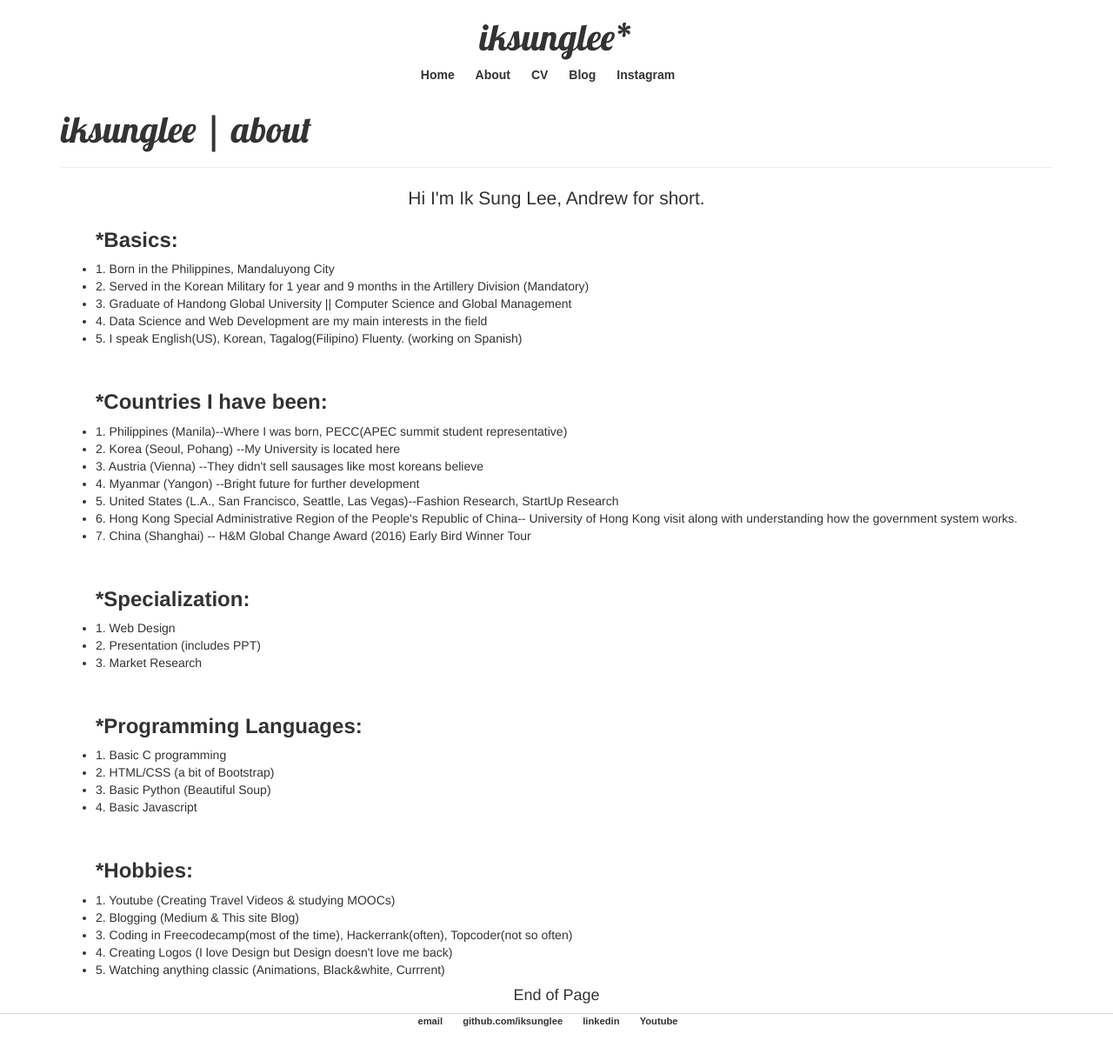
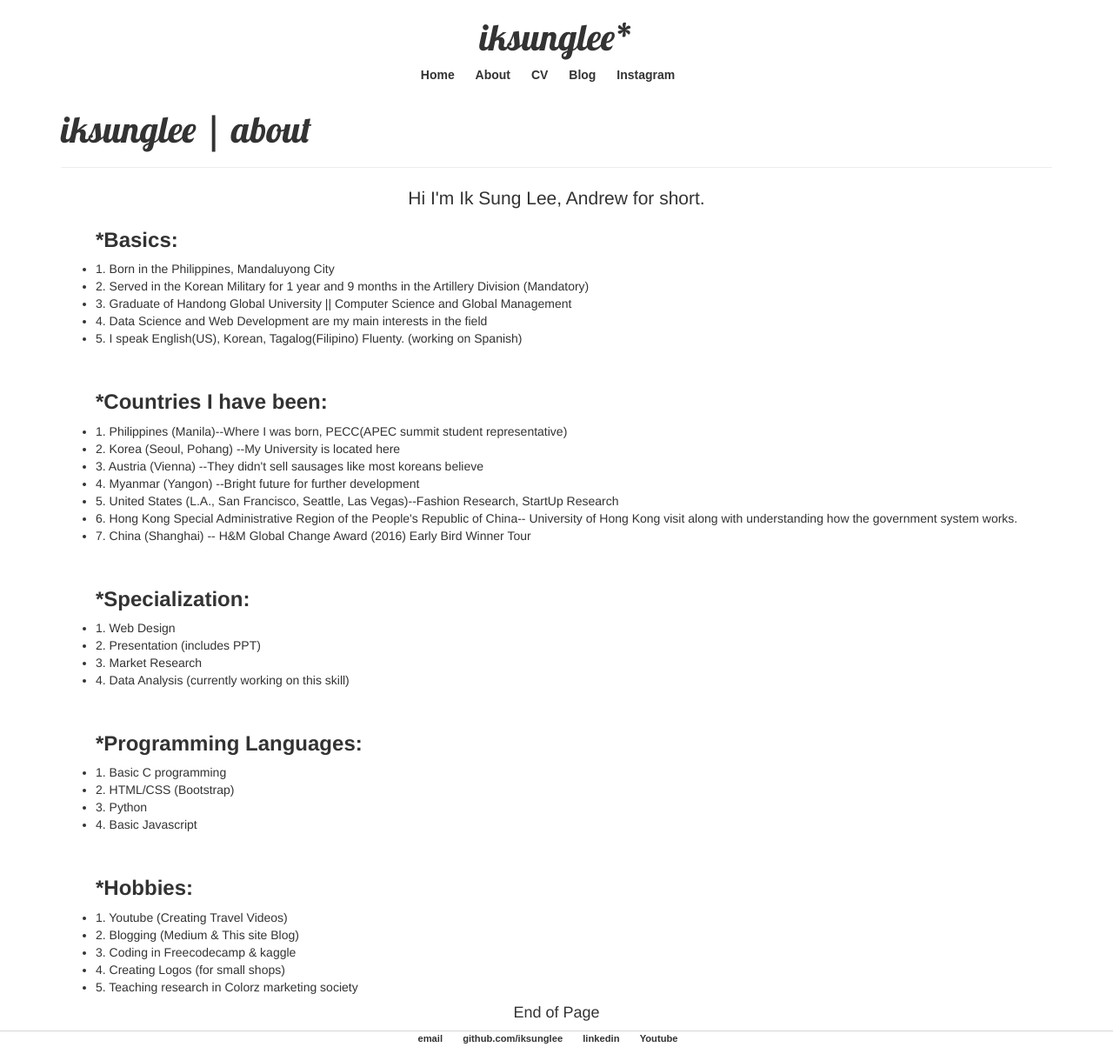
Before and after one commit to iksunglee/iksunglee.github.io, a Jekyll site: the page built from about/index.html, in a window 1280 px wide. Shown: the whole page at 87% size. Built offline with Jekyll 4.4.1, drawn with Linux system fonts in a browser that asks for light colours; nearby versions of some CDN libraries.

Commit message:
Update index.html

```diff
--- a/about/index.html
+++ b/about/index.html
@@ -32,21 +32,22 @@ title: iksunglee | about
 		<li>1. Web Design </li>
 		<li>2. Presentation (includes PPT) </li>
 		<li>3. Market Research </li>
+		<li>4. Data Analysis (currently working on this skill) </il>
 	</ul>
 	<br>
 	<ul><h3><b>*Programming Languages:</b></h3>
 		<li>1. Basic C programming </li>
-		<li>2. HTML/CSS (a bit of Bootstrap) </li>
-		<li>3. Basic Python (Beautiful Soup) </li>
+		<li>2. HTML/CSS (Bootstrap) </li>
+		<li>3. Python </li>
 		<li>4. Basic Javascript </li>
 	</ul>
 	<br>
 	<ul><h3><b>*Hobbies:</b></h3>
-		<li>1. Youtube (Creating Travel Videos &amp; studying MOOCs) </li>
+		<li>1. Youtube (Creating Travel Videos) </li>
 		<li>2. Blogging (Medium &amp; This site Blog) </li>
-		<li>3. Coding in Freecodecamp(most of the time), Hackerrank(often), Topcoder(not so often) </li>
-		<li>4. Creating Logos (I love Design but Design doesn't love me back) </li>
-		<li>5. Watching anything classic (Animations, Black&amp;white, Currrent) </li>
+		<li>3. Coding in Freecodecamp &amp; kaggle </li>
+		<li>4. Creating Logos (for small shops) </li>
+		<li>5. Teaching research in Colorz marketing society </li>
 	</ul>
 <center>
 	<h4> End of Page </h4>
```
